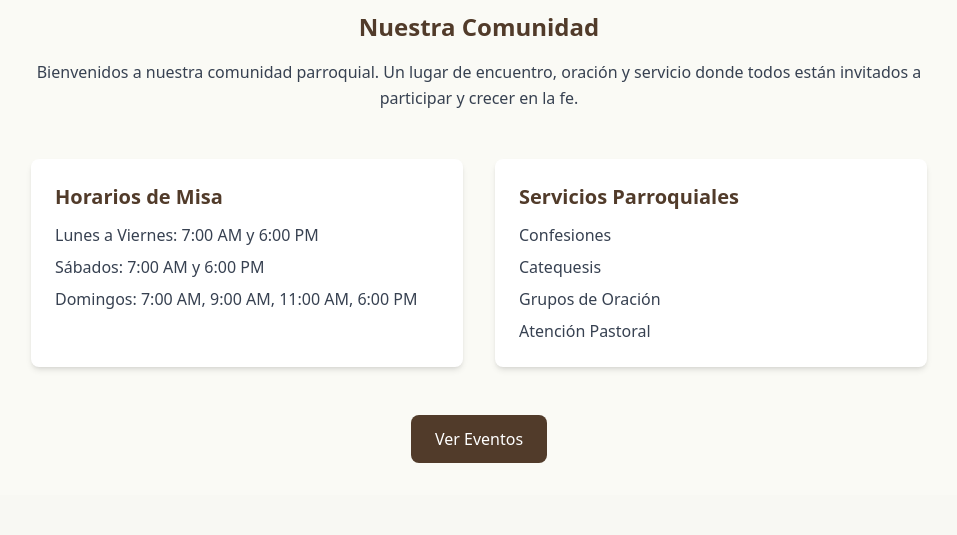
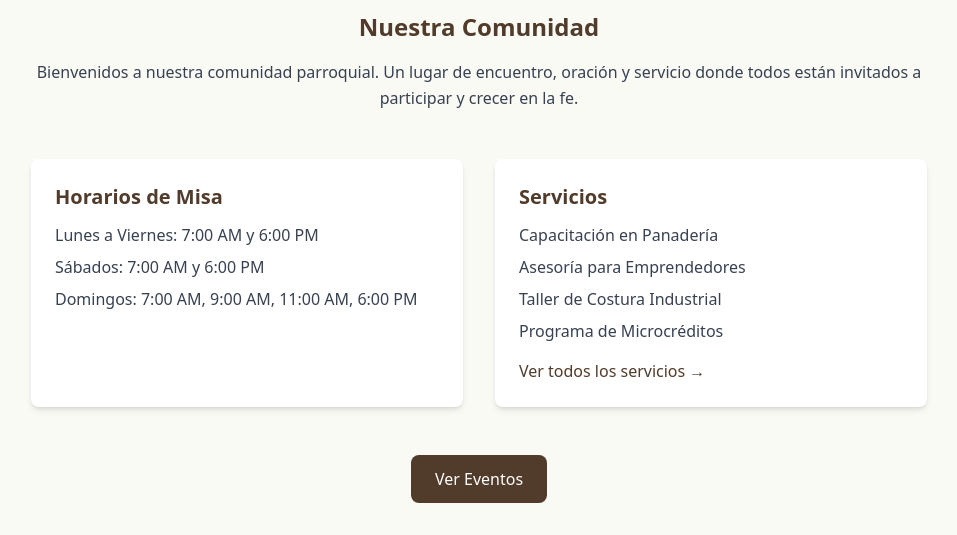
Before and after one commit to Gabriel-Sanchez/django_social_project, a Django app: page /events/ in a window 1280 px wide. Shown: the part 409-944 px from the top of the page, without its empty margins (161-1118 px from the left). Before the commit the page ends 872 px from the top, so only its background shows below. Run offline with Django 5.2, Linux system fonts and the light colour scheme; data comes from the database, SQL or seed files in the repository; both versions use the stored data as it was after the commit; some libraries are stand-ins or nearby versions.

Commit message:
servicios

```diff
--- a/django_social_project/eventsApp/models.py
+++ b/django_social_project/eventsApp/models.py
@@ -30,3 +30,20 @@ class TeamMember(models.Model):
 
     def __str__(self):
         return f"{self.nombre} - {self.get_rol_display()}"
+
+class Servicio(models.Model):
+    nombre = models.CharField(max_length=200)
+    descripcion = models.TextField()
+    requisitos = models.TextField()
+    horario = models.CharField(max_length=200, blank=True)
+    contacto = models.CharField(max_length=200, blank=True)
+    orden = models.IntegerField(default=0)
+    activo = models.BooleanField(default=True)
+
+    class Meta:
+        ordering = ['orden']
+        verbose_name = 'Servicio'
+        verbose_name_plural = 'Servicios'
+
+    def __str__(self):
+        return self.nombre
--- a/django_social_project/eventsApp/templates/eventsApp/home.html
+++ b/django_social_project/eventsApp/templates/eventsApp/home.html
@@ -31,13 +31,17 @@ Inicio
             </div>
 
             <div class="bg-white p-6 rounded-lg shadow-md">
-                <h3 class="text-xl font-semibold mb-3 text-[#513b2a]">Servicios Parroquiales</h3>
+                <h3 class="text-xl font-semibold mb-3 text-[#513b2a]">Servicios</h3>
                 <ul class="space-y-2 text-gray-700">
-                    <li>Confesiones</li>
-                    <li>Catequesis</li>
-                    <li>Grupos de Oración</li>
-                    <li>Atención Pastoral</li>
+                    {% for servicio in servicios %}
+                    <li>{{ servicio.nombre }}</li>
+                    {% endfor %}
                 </ul>
+                <div class="mt-4">
+                    <a href="{% url 'servicios' %}" class="text-[#513b2a] hover:text-[#3a2a1e] font-medium">
+                        Ver todos los servicios →
+                    </a>
+                </div>
             </div>
         </section>
 
--- a/django_social_project/eventsApp/urls.py
+++ b/django_social_project/eventsApp/urls.py
@@ -6,4 +6,5 @@ urlpatterns = [
     path('calendario/', views.events, name='events'),
     path('calendario/api/', views.calendar_events, name='calendar_events'),
     path('informacion-general/', views.informacion_general, name='informacion_general'),
+    path('servicios/', views.servicios, name='servicios'),
 ]
--- a/django_social_project/eventsApp/views.py
+++ b/django_social_project/eventsApp/views.py
@@ -4,10 +4,11 @@ from django.http import JsonResponse
 # Create your views here.
 
 
-from .models import Evento, TeamMember
+from .models import Evento, TeamMember, Servicio
 
 def home(request):
-    return render(request, 'eventsApp/home.html')
+    servicios = Servicio.objects.filter(activo=True)
+    return render(request, 'eventsApp/home.html', {'servicios': servicios})
 
 def events(request):
     # Obtener todos los eventos, ordenados por fecha descendente
@@ -43,3 +44,7 @@ def informacion_general(request):
         'administrativos': administrativos,
     }
     return render(request, 'eventsApp/informacion_general.html', context)
+
+def servicios(request):
+    servicios_list = Servicio.objects.filter(activo=True)
+    return render(request, 'eventsApp/servicios.html', {'servicios': servicios_list})
```
Also changed, not shown: django_social_project/eventsApp/admin.py (+8 -1 lines), django_social_project/db.sqlite3.
